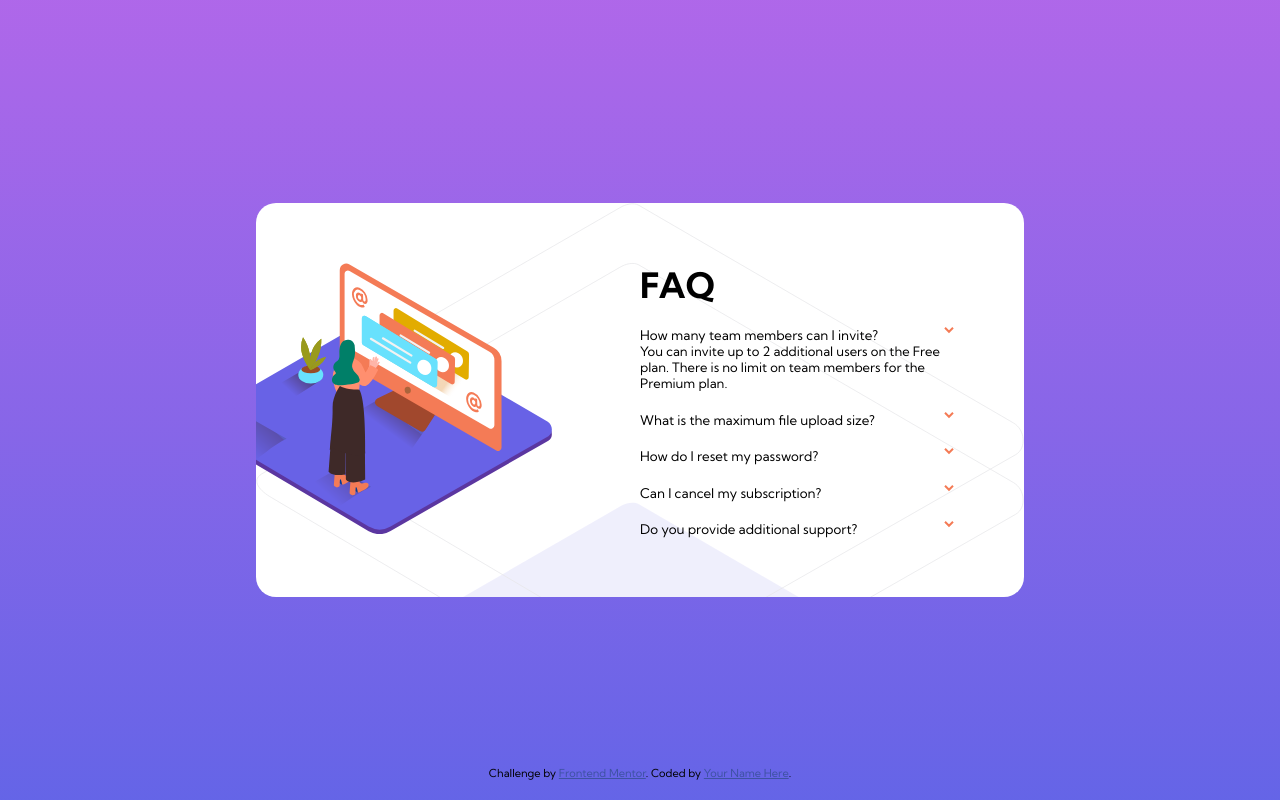
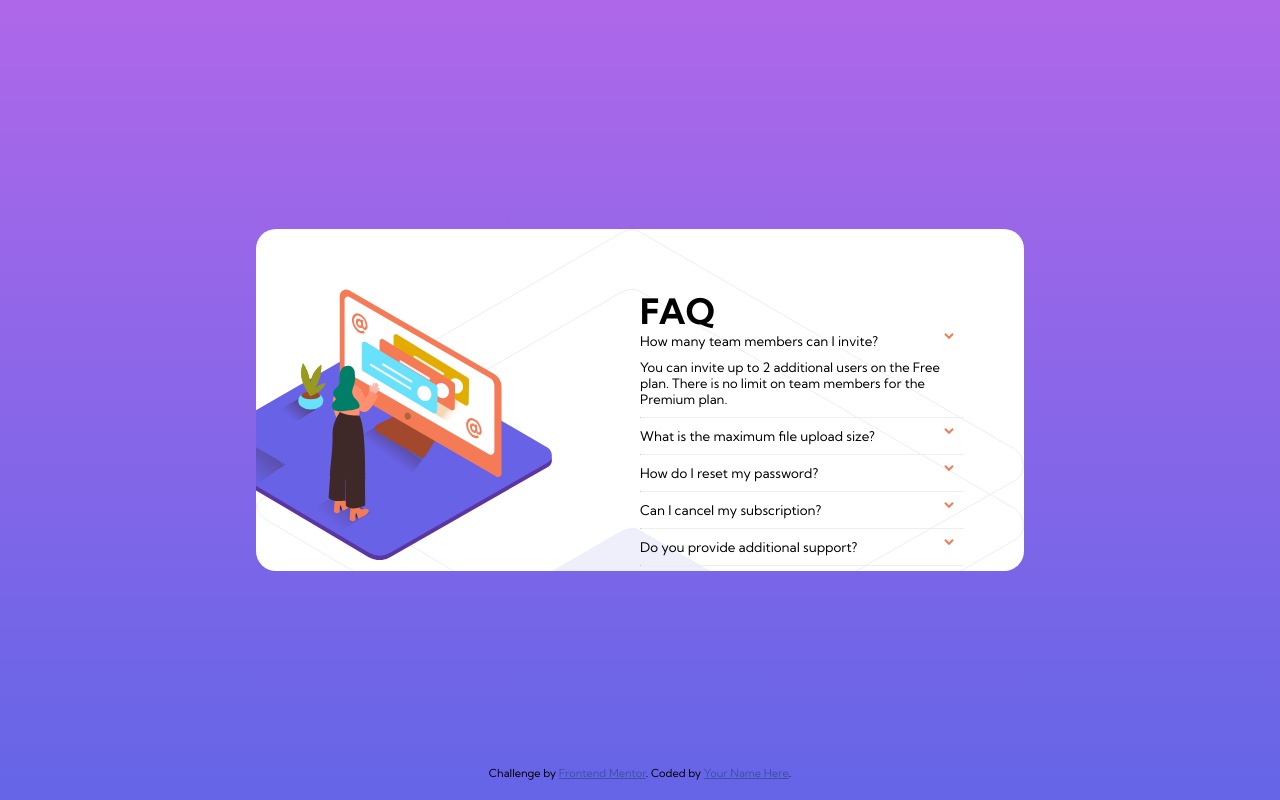
Before and after one commit to jchoi166/FEM-Practice-Challenges, a plain HTML site: page faq-accordion-card-main/index.html in a window 1280 px wide. Both pictures are taken after a click on the button "How many team members can I invite?". Drawn offline with Linux system fonts and the light colour scheme.

Commit message:
touched up accordion functionality

```diff
--- a/faq-accordion-card-main/index.html
+++ b/faq-accordion-card-main/index.html
@@ -44,8 +44,9 @@
           You can invite up to 2 additional users on the Free plan. There is no limit on
           team members for the Premium plan.
         </div>
+      </div>
 
-      </div>
+      <hr class="divider"></hr>
 
       <div class="accordion__item">
         <button type="button" class="accordion__question">
@@ -55,6 +56,7 @@
         <div class="accordion__answer">
           No more than 2GB. All files in your account must fit your allotted storage space.
         </div>
+        <hr class="divider"></hr>
       </div>
 
       <div class="accordion__item">
@@ -66,6 +68,7 @@
           Click “Forgot password” from the login page or “Change password” from your profile page.
           A reset link will be emailed to you.
         </div>
+        <hr class="divider"></hr>
       </div>
 
       <div class="accordion__item">
@@ -76,6 +79,7 @@
         <div class="accordion__answer">
           Yes! Send us a message and we’ll process your request no questions asked.
         </div>
+        <hr class="divider"></hr>
       </div>
 
       <div class="accordion__item">
@@ -86,6 +90,7 @@
         <div class="accordion__answer">
           Chat and email support is available 24/7. Phone lines are open during normal business hours.
         </div>
+        <hr class="divider"></hr>
       </div>
 
     </div>
--- a/faq-accordion-card-main/index.js
+++ b/faq-accordion-card-main/index.js
@@ -5,11 +5,12 @@ document.querySelectorAll('.accordion__question').forEach(button => {
         const accordionContent = button.nextElementSibling
 
         button.classList.toggle('accordion__question--active')
+        // accordionContent.classList.toggle('accordion__answer--active')
 
         if (button.classList.contains('accordion__question--active')) {
-            accordionContent.style.maxHeight = accordionContent.scrollHeight + 'px';
+            accordionContent.style.height = (accordionContent.scrollHeight + 10) + 'px';
         } else {
-            accordionContent.style.maxHeight = 0
+            accordionContent.style.height = 0
         }
     })
 })
--- a/faq-accordion-card-main/main.css
+++ b/faq-accordion-card-main/main.css
@@ -21,21 +21,22 @@ body {
 
     display: grid;
     grid-template-columns: repeat(5, 1fr);
-    grid-template-rows: minmax(7rem, 1fr) min-content minmax(7rem, 1fr);
+    grid-template-rows: repeat(7, 1fr);
 }
 
 .container {
     grid-column: 2 / 5;
-    grid-row: 2 / 3;
+    grid-row: 3 / 6;
     display: grid;
     grid-template-columns: 1fr 1fr;
+    grid-template-rows: max-content;
 
     background-image: url(./images/bg-pattern-desktop.svg);
     background-size: cover;
     background-color: white;
     border-radius: 2rem;
     padding: 6rem;
-    margin: auto;
+    /* margin: auto; */
     overflow: hidden;
 }
 
@@ -87,7 +88,8 @@ body {
     display: flex;
     justify-content: space-between;
     cursor: pointer;
-    padding-right: 1rem;
+    padding: 0 1rem 1rem 0;
+    outline: none;
 }
 
 .accordion__question img {
@@ -96,17 +98,21 @@ body {
 
 .accordion__answer {
     overflow: hidden;
-    max-height: 0;
-    transition: max-height 0.2s;
-    /* padding: 1rem 0; */
+    height: 0;
+    transition: all 0.5s;
+
+}
+
+.divider {
+    border-top: hsl(240, 5%, 91%);
+    margin-bottom: 1rem;
 }
 
 
 
 
-
 .attribution-container {
-    grid-row: 3 / 4;
+    grid-row: 7 / 8;
     grid-column: 1 / -1;
     display: grid;
     align-items: end;
```
